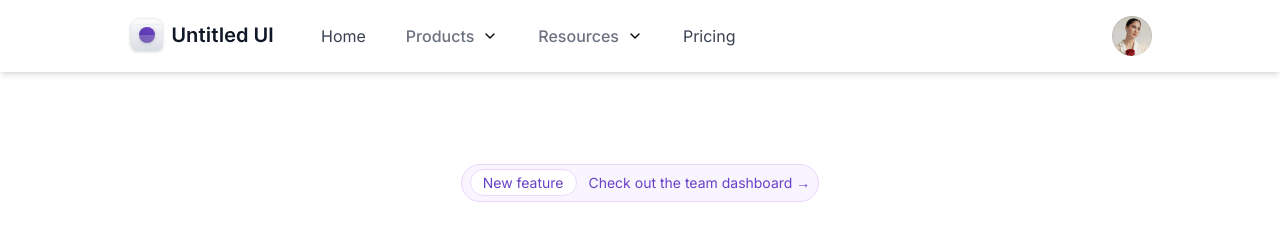
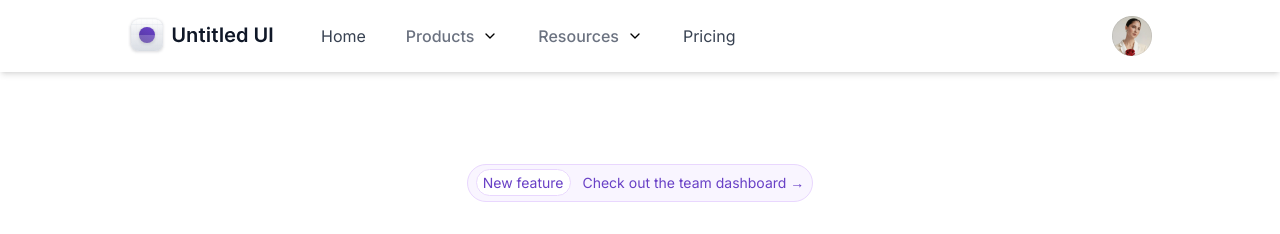
Before and after one commit to dipeshb1/zysk, a React (Vite) app: page / in a window 1280 px wide. Shown: the top 234 px of the page. Built offline with nearby package versions, Linux system fonts and the light colour scheme.

Commit message:
minor fixes

```diff
--- a/src/Components/HeroSection.jsx
+++ b/src/Components/HeroSection.jsx
@@ -7,7 +7,7 @@ import Badge from './Badge';
 function NewFeatureBanner() {
     return (
         <div className="pt-10 px-4 flex flex-col items-center mt-5 md:px-32">
-            <Badge><span className="bg-white border border-badgeBorder rounded-full px-3 py-1 mr-2">New feature</span> Check out the team dashboard <span className='cursor-pointer'>→</span></Badge>
+            <Badge><span className="bg-white border border-badgeBorder rounded-full px-1.5 py-1 mr-0 sm:mr-2">New feature</span> Check out the team dashboard <span className='cursor-pointer'>→</span></Badge>
             <h1 className='my-7 text-4xl text-center font-semibold mx-5 text-h1 md:text-6xl'>Beautiful analytics to grow smarter</h1>
             <p className='text-para text-lg font-light text-center px-3'>Powerful, self-serve product and growth analytics to help you convert, engage,<br /> and retain more users. Trusted by over 4,000 startups.</p>
             <div className='flex gap-4 my-10 flex-col-reverse w-full sm:flex-row sm:items-center sm:justify-center'>
```
